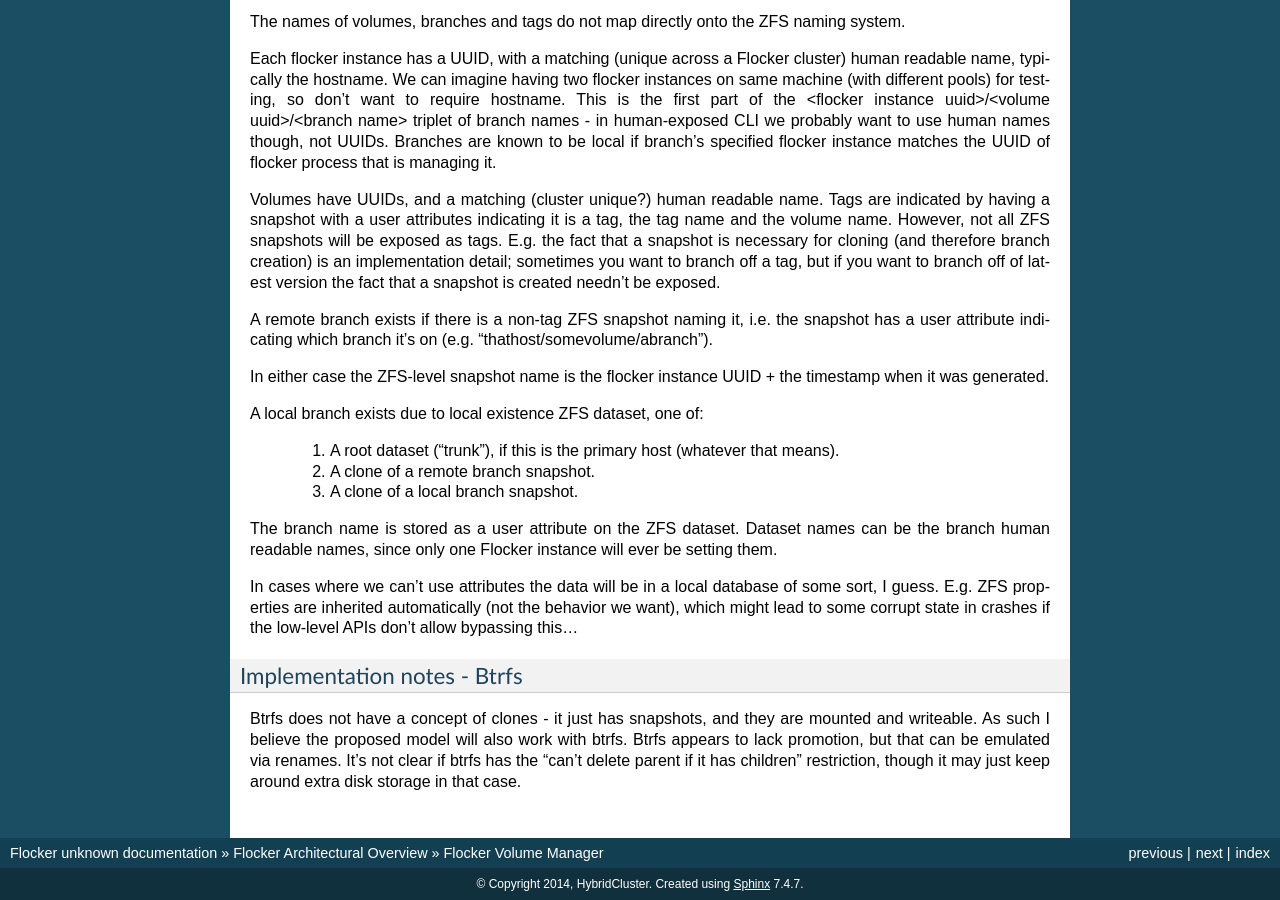
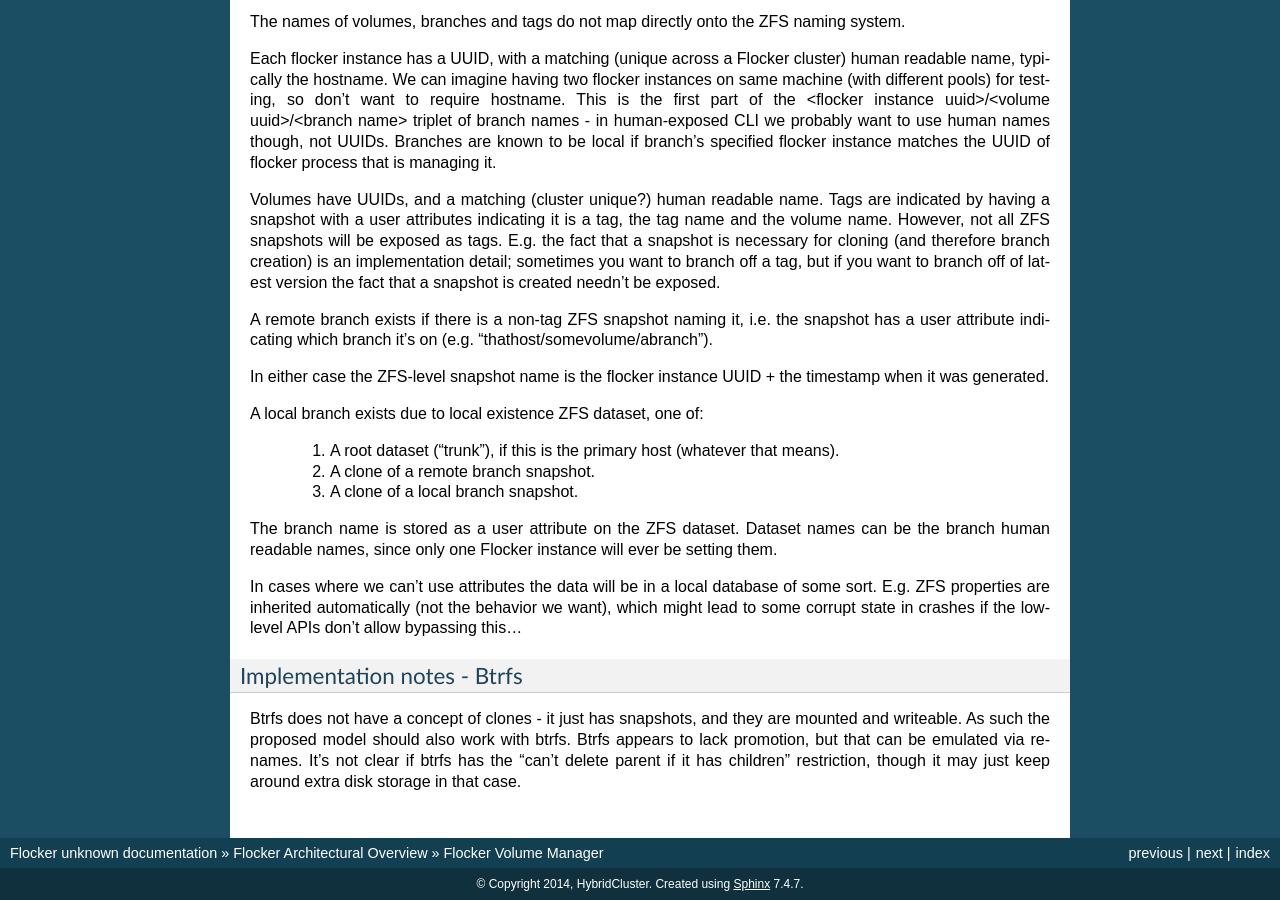
Before and after one commit to ClusterHQ/flocker, a Sphinx documentation site: the page built from docs/architecture/volume-manager.rst, in a window 1280 px wide and 900 px high, scrolled down 994 px. Built offline with Sphinx 7.4.7, drawn with Linux system fonts in a browser that asks for light colours.

Commit message:
Clean up some POV inconsistencies and white-spacing.

```diff
--- a/docs/architecture/volume-manager.rst
+++ b/docs/architecture/volume-manager.rst
@@ -58,7 +60,7 @@ A local branch exists due to local existence ZFS dataset, one of:
 The branch name is stored as a user attribute on the ZFS dataset.
 Dataset names can be the branch human readable names, since only one Flocker instance will ever be setting them.
 
-In cases where we can’t use attributes the data will be in a local database of some sort, I guess.
+In cases where we can’t use attributes the data will be in a local database of some sort.
 E.g. ZFS properties are inherited automatically (not the behavior we want), which might lead to some corrupt state in crashes if the low-level APIs don’t allow bypassing this…
 
 
@@ -66,6 +68,6 @@ Implementation notes - Btrfs
 ^^^^^^^^^^^^^^^^^^^^^^^^^^^^
 
 Btrfs does not have a concept of clones - it just has snapshots, and they are mounted and writeable.
-As such I believe the proposed model will also work with btrfs.
+As such the proposed model should also work with btrfs.
 Btrfs appears to lack promotion, but that can be emulated via renames.
 It’s not clear if btrfs has the “can’t delete parent if it has children” restriction, though it may just keep around extra disk storage in that case.
```
Also changed, not shown: other parts of docs/architecture/volume-manager.rst (+2 -0 lines).
